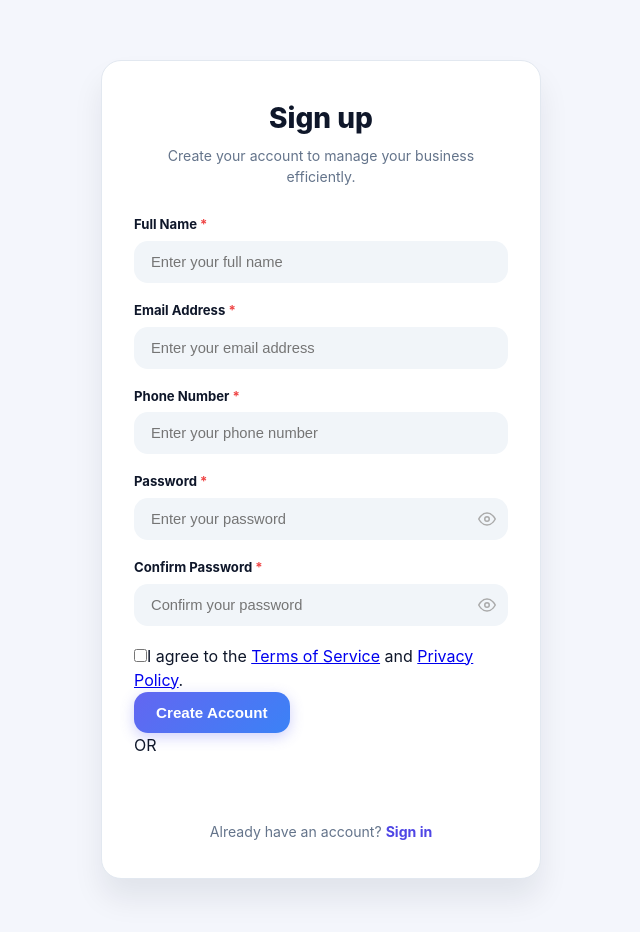
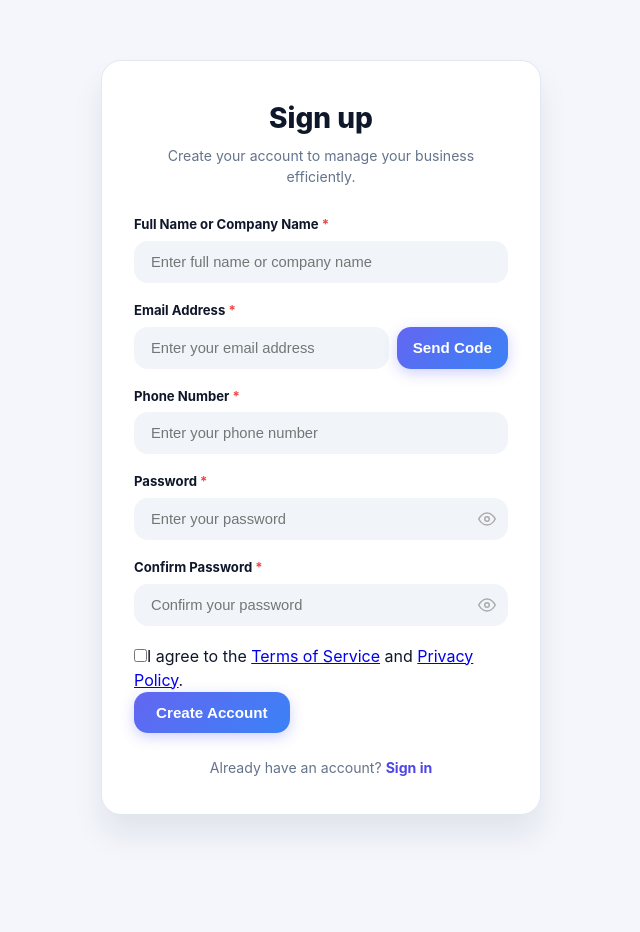
Before and after one commit to alipraise12/ihb-inventory, a React (Create React App) app in the folder frontend/: page /register in a window 1280 px wide. Shown: the top 932 px of the page, without its empty margins (319-959 px from the left). After the commit the page ends 860 px from the top, so only its background shows below. Built offline with nearby package versions, Linux system fonts and the light colour scheme.

Commit message:
Fix dotenv loading and expose email error handling

```diff
--- a/frontend/src/Dashboard.js
+++ b/frontend/src/Dashboard.js
@@ -186,7 +186,8 @@ const Dashboard = () => {
 
       {/* Main Content Dashboard */}
       <main className="dashboard-content" style={{ maxWidth: '950px', margin: '0 auto', padding: '32px 16px' }}>
-        <div style={{ marginBottom: '28px' }}>
+        <div style={{ display: 'flex', justifyContent: 'space-between', alignItems: 'center', marginBottom: '28px', flexWrap: 'wrap', gap: '16px' }}>
+          <div>
             <h1 style={{ fontSize: '1.8rem', fontWeight: '900', margin: 0, color: 'var(--text-main)' }}>
               Welcome back, {userData?.fullName || '...'}
             </h1>
@@ -198,6 +199,28 @@ const Dashboard = () => {
                 {timeLeft.days}d : {String(timeLeft.hours).padStart(2, '0')}h : {String(timeLeft.minutes).padStart(2, '0')}m : {String(timeLeft.seconds).padStart(2, '0')}s
               </span>
             </div>
+          </div>
+
+          {/* Go Premium Button using App's Primary Purple */}
+          <button
+            type="button"
+            onClick={() => setShowUpgradeModal(true)}
+            style={{
+              backgroundColor: 'var(--primary)',
+              color: 'white',
+              border: 'none',
+              padding: '10px 18px',
+              borderRadius: '8px',
+              fontWeight: '700',
+              fontSize: '0.9rem',
+              cursor: 'pointer',
+              display: 'flex',
+              alignItems: 'center',
+              gap: '6px'
+            }}
+          >
+            ✨ Go Premium
+          </button>
         </div>
 
         {loading ? (
@@ -256,6 +279,33 @@ const Dashboard = () => {
         )}
       </main>
 
+      {/* Floating WhatsApp Feedback Widget with Official WhatsApp Green */}
+      <a
+        href="https://wa.me/2348000000000" // Replace with your support WhatsApp number
+        target="_blank"
+        rel="noopener noreferrer"
+        style={{
+          position: 'fixed',
+          bottom: '20px',
+          right: '20px',
+          backgroundColor: '#25D366',
+          color: 'white',
+          borderRadius: '50%',
+          width: '50px',
+          height: '50px',
+          display: 'flex',
+          alignItems: 'center',
+          justifyContent: 'center',
+          boxShadow: '0 4px 10px rgba(0,0,0,0.2)',
+          zIndex: 1000,
+          fontSize: '24px',
+          textDecoration: 'none'
+        }}
+        title="Chat with us on WhatsApp for feedback"
+      >
+        💬
+      </a>
+
       {/* Upgrade Plan Pop-up Modal */}
       {showUpgradeModal && (
         <div className="modal-overlay" onClick={() => !isLockedOut && setShowUpgradeModal(false)}>
@@ -288,9 +338,10 @@ const Dashboard = () => {
                   padding: '12px',
                   fontSize: '0.95rem',
                   fontWeight: '800',
-                  borderRadius: '10px',
-                  background: 'linear-gradient(135deg, #22c55e 0%, #16a34a 100%)',
-                  boxShadow: '0 4px 12px rgba(34, 197, 94, 0.3)',
+                  borderRadius: '8px',
+                  backgroundColor: '#22c55e',
+                  color: 'white',
+                  border: 'none',
                   cursor: 'pointer',
                 }}
               >
--- a/frontend/src/Register.js
+++ b/frontend/src/Register.js
@@ -1,7 +1,6 @@
-import React, { useState, useEffect, useCallback } from 'react';
+import React, { useState } from 'react';
 import './App.css';
 import { Link, useNavigate } from 'react-router-dom';
-import { GoogleOAuthProvider, GoogleLogin } from '@react-oauth/google';
 import { FiEye, FiEyeOff } from 'react-icons/fi';
 import { API_URL } from './config';
 
@@ -40,22 +39,28 @@ export default function Register() {
     setFormData({ ...formData, [e.target.name]: e.target.value });
   };
 
-  // Memoized function to request code from Express server
-  const sendVerificationCode = useCallback(async (userEmail) => {
-    if (!userEmail || loadingCode) return;
+  // Function to request code from Express server manually via button click
+  const sendVerificationCode = async () => {
+    const emailRegex = /^[^\s@]+@[^\s@]+\.[^\s@]+$/;
+    if (!emailRegex.test(formData.email)) {
+      triggerAlert('Please enter a valid email address first.');
+      return;
+    }
+
+    if (loadingCode) return;
     setLoadingCode(true);
 
     try {
-      const response = await fetch(`${API_URL}/send-code`, {
+      const response = await fetch(`${API_URL}/api/send-code`, {
         method: 'POST',
         headers: { 'Content-Type': 'application/json' },
-        body: JSON.stringify({ email: userEmail }),
+        body: JSON.stringify({ email: formData.email }),
       });
       const data = await response.json();
 
       if (data.success) {
         setIsEmailSent(true);
-        triggerAlert(`Verification code sent to ${userEmail}! Check your inbox.`, true);
+        triggerAlert(`Verification code sent to ${formData.email}! Check your inbox.`, true);
       } else {
         triggerAlert(data.message || 'Failed to send verification email.');
       }
@@ -64,15 +69,7 @@ export default function Register() {
     } finally {
       setLoadingCode(false);
     }
-  }, [loadingCode]);
-
-  // Automatically trigger email code request when a valid email format is written
-  useEffect(() => {
-    const emailRegex = /^[^\s@]+@[^\s@]+\.[^\s@]+$/;
-    if (emailRegex.test(formData.email) && !isEmailSent && !isEmailVerified && !loadingCode) {
-      sendVerificationCode(formData.email);
-    }
-  }, [formData.email, isEmailSent, isEmailVerified, loadingCode, sendVerificationCode]);
+  };
 
   const handleVerifyCode = async () => {
     if (!verificationCode) {
@@ -81,7 +78,7 @@ export default function Register() {
     }
 
     try {
-      const response = await fetch(`${API_URL}/verify-code`, {
+      const response = await fetch(`${API_URL}/api/verify-code`, {
         method: 'POST',
         headers: { 'Content-Type': 'application/json' },
         body: JSON.stringify({ email: formData.email, code: verificationCode }),
@@ -125,7 +122,7 @@ export default function Register() {
 
     // Call MongoDB Registration Endpoint
     try {
-      const response = await fetch(`${API_URL}/register`, {
+      const response = await fetch(`${API_URL}/api/register`, {
         method: 'POST',
         headers: { 'Content-Type': 'application/json' },
         body: JSON.stringify({ fullName, email, phone, password }),
@@ -160,21 +157,7 @@ export default function Register() {
     }
   };
 
-  // Social Login Handlers
-  const handleGoogleSuccess = (credentialResponse) => {
-    triggerAlert('Google Sign-In Successful!', true);
-    console.log('Google Credential:', credentialResponse);
-    navigate('/home');
-  };
-
-  const handleGoogleError = () => {
-    triggerAlert('Google Sign-In Failed.');
-  };
-
-  const isValidEmail = /^[^\s@]+@[^\s@]+\.[^\s@]+$/.test(formData.email);
-
   return (
-    <GoogleOAuthProvider clientId="105856944112-o387b0r920l02cgg37qcm0j06rk0vl93.apps.googleusercontent.com">
     <div className="auth-container">
       {alertConfig.show && (
         <div className={`custom-alert ${alertConfig.isSuccess ? 'success' : ''}`}>
@@ -189,12 +172,12 @@ export default function Register() {
 
       <form onSubmit={handleSubmit} className="auth-form">
         <div className="form-group">
-            <label>Full Name <span className="required">*</span></label>
+          <label>Full Name or Company Name <span className="required">*</span></label>
           <input
             type="text"
             name="fullName"
             className="form-input"
-              placeholder="Enter your full name"
+            placeholder="Enter full name or company name"
             value={formData.fullName}
             onChange={handleChange}
           />
@@ -202,6 +185,7 @@ export default function Register() {
 
         <div className="form-group">
           <label>Email Address <span className="required">*</span></label>
+          <div style={{ display: 'flex', gap: '8px' }}>
             <input
               type="email"
               name="email"
@@ -210,25 +194,24 @@ export default function Register() {
               value={formData.email}
               onChange={handleChange}
               disabled={isEmailVerified}
+              style={{ flex: 1 }}
             />
+            <button
+              type="button"
+              className="verify-btn"
+              onClick={sendVerificationCode}
+              disabled={isEmailVerified || loadingCode}
+              style={{ whiteSpace: 'nowrap', padding: '0 16px' }}
+            >
+              {loadingCode ? 'Sending...' : isEmailSent ? 'Resend Code' : 'Send Code'}
+            </button>
+          </div>
         </div>
 
-          {/* Verification input stays visible once email is valid */}
-          {(isValidEmail || isEmailSent) && (
+        {/* Verification input box appears once code has been requested */}
+        {isEmailSent && (
           <div className="verification-box">
-              <div style={{ display: 'flex', justifyContent: 'space-between', alignItems: 'center' }}>
             <label>Enter Email Verification Code</label>
-                {!isEmailVerified && isEmailSent && (
-                  <button
-                    type="button"
-                    style={{ background: 'none', border: 'none', color: '#ffca28', cursor: 'pointer', fontSize: '0.8rem' }}
-                    onClick={() => sendVerificationCode(formData.email)}
-                    disabled={loadingCode}
-                  >
-                    Resend Code
-                  </button>
-                )}
-              </div>
             <div className="verification-input-group">
               <input
                 type="text"
@@ -243,9 +226,9 @@ export default function Register() {
                 type="button"
                 className="verify-btn"
                 onClick={handleVerifyCode}
-                  disabled={isEmailVerified || loadingCode}
+                disabled={isEmailVerified}
               >
-                  {isEmailVerified ? 'Verified ✓' : loadingCode ? 'Sending...' : 'Verify'}
+                {isEmailVerified ? 'Verified ✓' : 'Verify'}
               </button>
             </div>
           </div>
@@ -342,19 +325,6 @@ export default function Register() {
         </button>
       </form>
 
-        <div className="divider">
-          <span>OR</span>
-        </div>
-
-        {/* Social Login Option */}
-        <div className="social-login-container">
-          <GoogleLogin
-            onSuccess={handleGoogleSuccess}
-            onError={handleGoogleError}
-            useOneTap
-          />
-        </div>
-
       <div className="auth-footer">
         <span>Already have an account? </span>
         <Link to="/login" className="auth-link-inline">
@@ -362,6 +332,5 @@ export default function Register() {
         </Link>
       </div>
     </div>
-    </GoogleOAuthProvider>
   );
 }
```
Also changed, not shown: 2 other files (tests, documents, lock files or other folders). Lines whose indentation alone changed are shown as unchanged.
